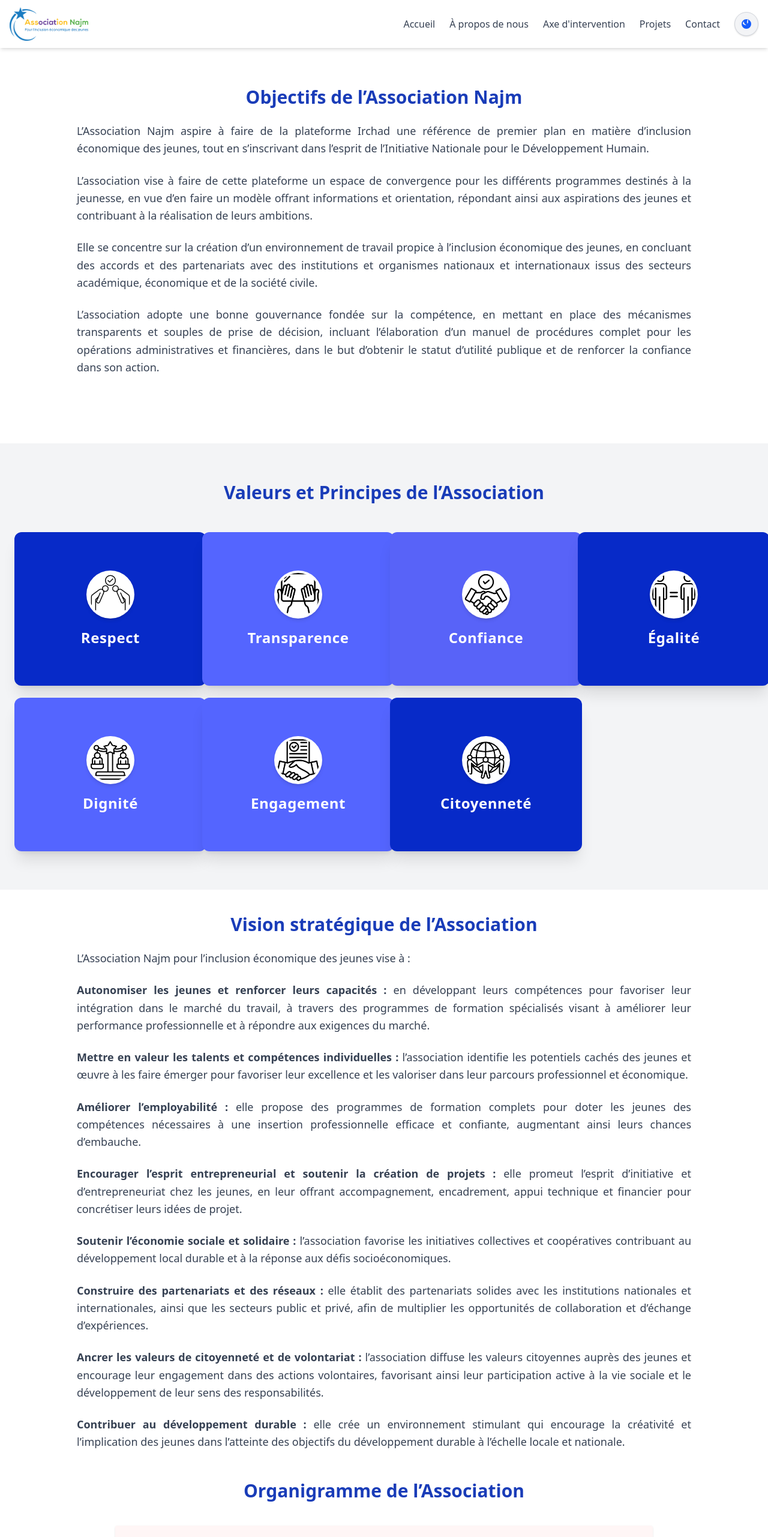
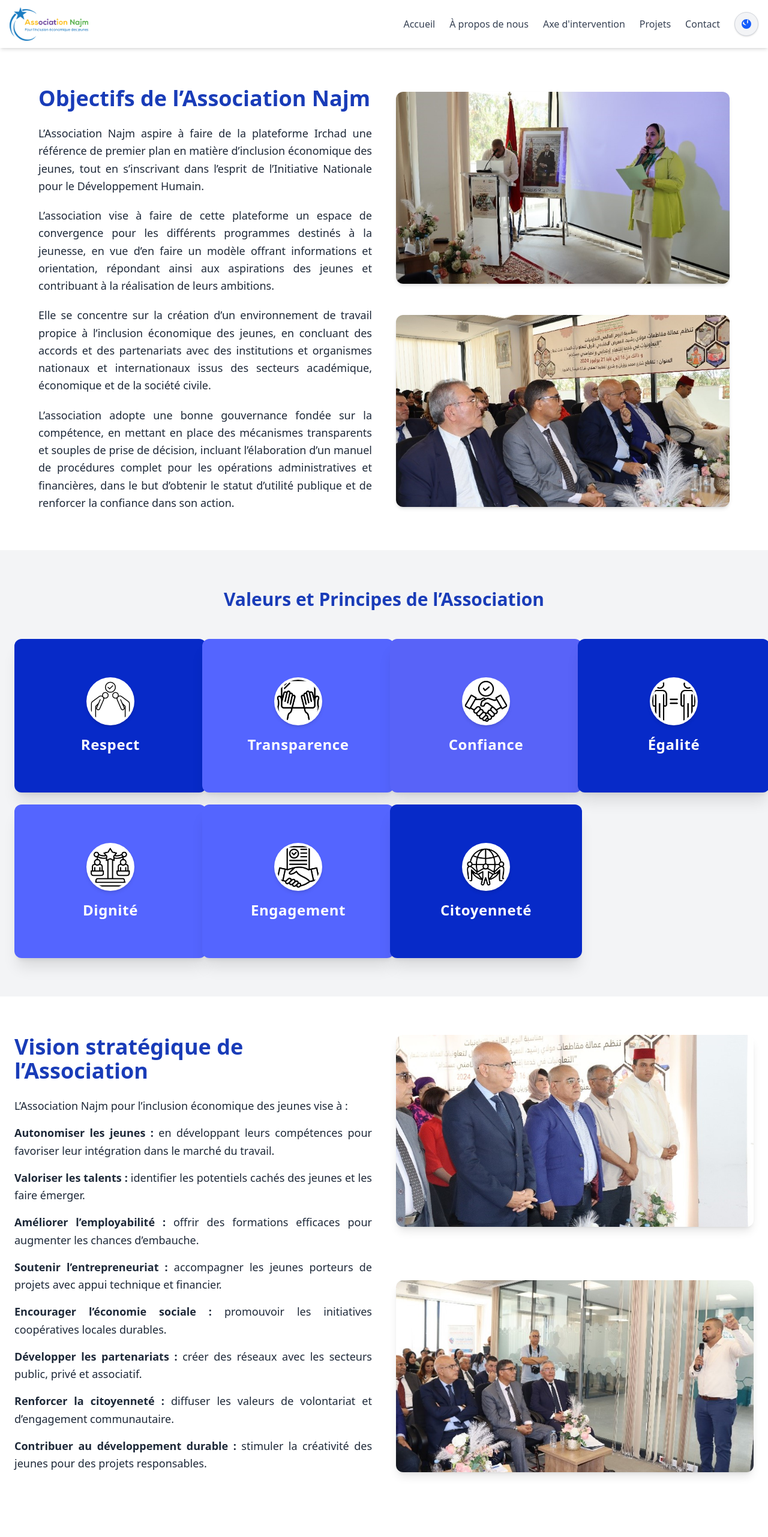
Before and after one commit to adkarim1983/association-project, a React (Vite) app: page /about-us in a window 1280 px wide. Shown: the top 2562 px of the page at 60% size. Built offline with nearby package versions, Linux system fonts and the light colour scheme.

Commit message:
modif3jeu

```diff
--- a/src/pages/AboutUs.jsx
+++ b/src/pages/AboutUs.jsx
@@ -12,6 +12,10 @@
 import image25 from '../assets/image25.png';
 import image26 from '../assets/image26.png';
 import image27 from '../assets/image27.png';
+import image30 from '../assets/image30.jpg';
+import image32 from '../assets/image32.jpg';
+import image33 from '../assets/image3.jpg';
+import image34 from '../assets/image34.jpg';
 import { FontAwesomeIcon } from '@fortawesome/react-fontawesome'
 import { faPhone, faEnvelope } from '@fortawesome/free-solid-svg-icons';
 
@@ -166,26 +170,44 @@
     return (
         <>
             <section className="bg-white py-16 px-6">
-                <div className="max-w-5xl mx-auto text-center mb-12">
-                    <h2 className="text-3xl font-bold text-blue-800 mb-6">
+                <div className="max-w-6xl mx-auto flex flex-col md:flex-row items-center gap-10">
+                    <div className="md:w-1/2 text-gray-800">
+                        <h2 className="text-3xl md:text-4xl font-extrabold text-blue-800 mb-6 text-left">
                             Objectifs de l’Association Najm
                         </h2>
-                    <div className="text-gray-700 text-lg leading-relaxed text-justify space-y-6">
+                        <div className="text-lg leading-relaxed space-y-5 text-justify">
                             <p>
                                 L’Association Najm aspire à faire de la plateforme Irchad une référence de premier plan en matière d’inclusion économique des jeunes, tout en s’inscrivant dans l’esprit de l’Initiative Nationale pour le Développement Humain.
                             </p>
                             <p>
-                            L’association vise à faire de cette plateforme un espace de convergence pour les différents programmes destinés à la jeunesse, en vue d’en faire un modèle offrant informations et orientation, répondant ainsi aux aspirations des jeunes et contribuant à la réalisation de leurs ambitions.
-                        </p>
+                                L’association vise à faire de cette plateforme un espace de convergence pour les différents programmes destinés à la jeunesse, en vue d’en faire un modèle offrant informations et orientation, répondant ainsi aux aspirations des jeunes et contribuant à la réalisation de leurs ambitions.            </p>
                             <p>
                                 Elle se concentre sur la création d’un environnement de travail propice à l’inclusion économique des jeunes, en concluant des accords et des partenariats avec des institutions et organismes nationaux et internationaux issus des secteurs académique, économique et de la société civile.
+
                             </p>
                             <p>
                                 L’association adopte une bonne gouvernance fondée sur la compétence, en mettant en place des mécanismes transparents et souples de prise de décision, incluant l’élaboration d’un manuel de procédures complet pour les opérations administratives et financières, dans le but d’obtenir le statut d’utilité publique et de renforcer la confiance dans son action.
+
                             </p>
                         </div>
                     </div>
+                    {/* Deux images verticalement alignées */}
+                    <div className="md:w-1/2 flex flex-col gap-13">
+                        <img
+                            src={image30}
+                            alt="Objectif 1"
+                            className="rounded-xl shadow-md w-full h-80 object-cover"
+                        />
+                        <img
+                            src={image32}
+                            alt="Objectif 2"
+                            className="rounded-xl shadow-md w-full h-80 object-cover"
+                        />
+                    </div>
+
+                </div>
             </section>
+
             <section className="py-16 px-6 bg-gray-100">
                 <h2 className="text-center text-3xl font-bold text-blue-800 mb-12">
                     Valeurs et Principes de l’Association
@@ -220,44 +242,44 @@
                 </div>
             </section>
 
-            <section className="bg-white pt-10 px-6">
-                <div className="max-w-5xl mx-auto text-center mb-12">
-                    <h2 className="text-3xl font-bold text-blue-800 mb-6">
+            <section className="bg-white py-16 px-6">
+                <div className="max-w-7xl mx-auto grid grid-cols-1 md:grid-cols-2 gap-10 items-stretch">
+                    {/* Texte à gauche */}
+                    <div className="flex flex-col justify-between text-gray-800">
+                        <h2 className="text-3xl md:text-4xl font-extrabold text-blue-800 mb-6 text-left">
                             Vision stratégique de l’Association
                         </h2>
-
-                    <div className="text-gray-700 text-lg leading-relaxed text-justify space-y-6">
+                        <div className="text-lg leading-relaxed space-y-4 text-justify">
                             <p>
                                 L’Association Najm pour l’inclusion économique des jeunes vise à :
                             </p>
-                        <p>
-                            <strong>Autonomiser les jeunes et renforcer leurs capacités :</strong> en développant leurs compétences pour favoriser leur intégration dans le marché du travail, à travers des programmes de formation spécialisés visant à améliorer leur performance professionnelle et à répondre aux exigences du marché.
-                        </p>
-                        <p>
-                            <strong>Mettre en valeur les talents et compétences individuelles :</strong> l’association identifie les potentiels cachés des jeunes et œuvre à les faire émerger pour favoriser leur excellence et les valoriser dans leur parcours professionnel et économique.
-                        </p>
-                        <p>
-                            <strong>Améliorer l’employabilité :</strong> elle propose des programmes de formation complets pour doter les jeunes des compétences nécessaires à une insertion professionnelle efficace et confiante, augmentant ainsi leurs chances d’embauche.
-                        </p>
-                        <p>
-                            <strong>Encourager l’esprit entrepreneurial et soutenir la création de projets :</strong> elle promeut l’esprit d’initiative et d’entrepreneuriat chez les jeunes, en leur offrant accompagnement, encadrement, appui technique et financier pour concrétiser leurs idées de projet.
-                        </p>
-                        <p>
-                            <strong>Soutenir l’économie sociale et solidaire :</strong> l’association favorise les initiatives collectives et coopératives contribuant au développement local durable et à la réponse aux défis socioéconomiques.
-                        </p>
-                        <p>
-                            <strong>Construire des partenariats et des réseaux :</strong> elle établit des partenariats solides avec les institutions nationales et internationales, ainsi que les secteurs public et privé, afin de multiplier les opportunités de collaboration et d’échange d’expériences.
-                        </p>
-                        <p>
-                            <strong>Ancrer les valeurs de citoyenneté et de volontariat :</strong> l’association diffuse les valeurs citoyennes auprès des jeunes et encourage leur engagement dans des actions volontaires, favorisant ainsi leur participation active à la vie sociale et le développement de leur sens des responsabilités.
-                        </p>
-                        <p>
-                            <strong>Contribuer au développement durable :</strong> elle crée un environnement stimulant qui encourage la créativité et l’implication des jeunes dans l’atteinte des objectifs du développement durable à l’échelle locale et nationale.
-                        </p>
+                            <p><strong>Autonomiser les jeunes :</strong> en développant leurs compétences pour favoriser leur intégration dans le marché du travail.</p>
+                            <p><strong>Valoriser les talents :</strong> identifier les potentiels cachés des jeunes et les faire émerger.</p>
+                            <p><strong>Améliorer l’employabilité :</strong> offrir des formations efficaces pour augmenter les chances d’embauche.</p>
+                            <p><strong>Soutenir l’entrepreneuriat :</strong> accompagner les jeunes porteurs de projets avec appui technique et financier.</p>
+                            <p><strong>Encourager l’économie sociale :</strong> promouvoir les initiatives coopératives locales durables.</p>
+                            <p><strong>Développer les partenariats :</strong> créer des réseaux avec les secteurs public, privé et associatif.</p>
+                            <p><strong>Renforcer la citoyenneté :</strong> diffuser les valeurs de volontariat et d’engagement communautaire.</p>
+                            <p><strong>Contribuer au développement durable :</strong> stimuler la créativité des jeunes pour des projets responsables.</p>
+                        </div>
+                    </div>
+
+                    {/* Images à droite alignées verticalement */}
+                    <div className="flex flex-col gap-6 justify-between">
+                        <img
+                            src={image33}
+                            alt="Illustration 1"
+                            className="h-1/2 rounded-xl shadow-lg object-cover w-full max-h-[320px]"
+                        />
+                        <img
+                            src={image34}
+                            alt="Illustration 2"
+                            className="h-1/2 rounded-xl shadow-lg object-cover w-full max-h-[320px]"
+                        />
                     </div>
                 </div>
             </section>
-            <section className="bg-white pb-10 px-6">
+            <section className="bg-white pb-10 px-6 mt-10">
                 <div className="max-w-4xl mx-auto text-center">
                     <h2 className="text-3xl font-bold text-blue-800 mb-10">
                         Organigramme de l’Association
```
Also changed, not shown: src/assets/image32.jpg (added), src/assets/image33.jpg (added). Lines whose indentation alone changed are shown as unchanged.
